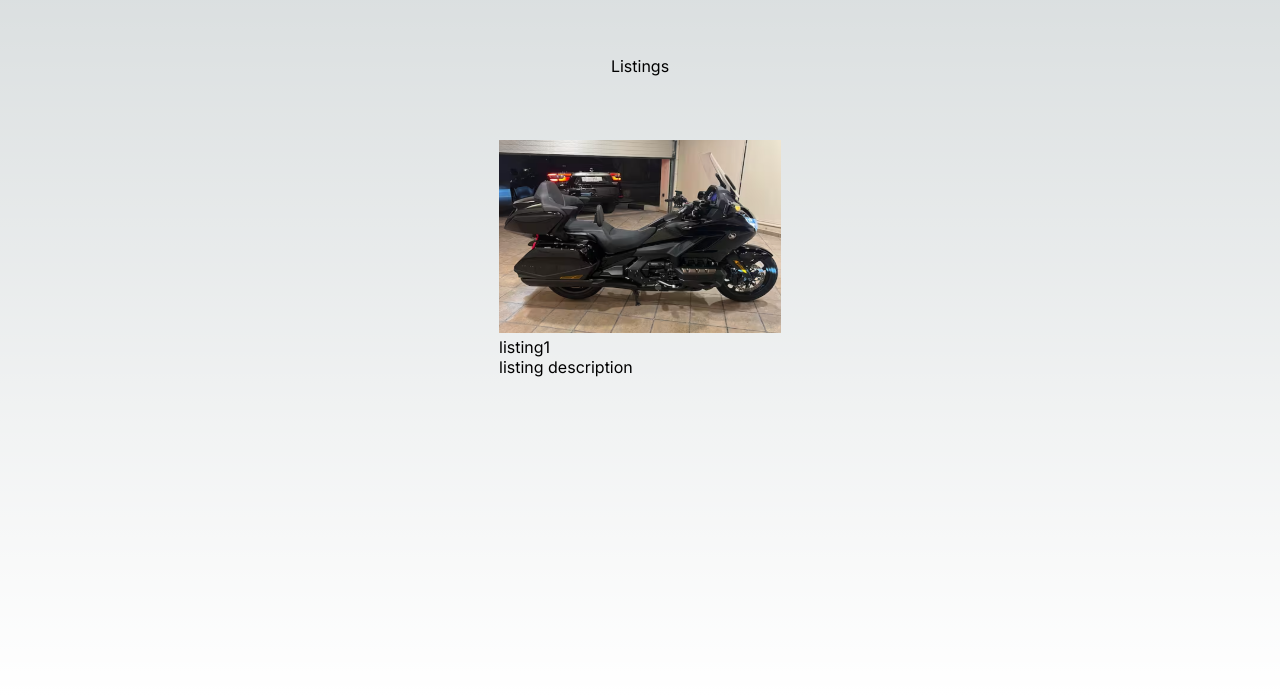
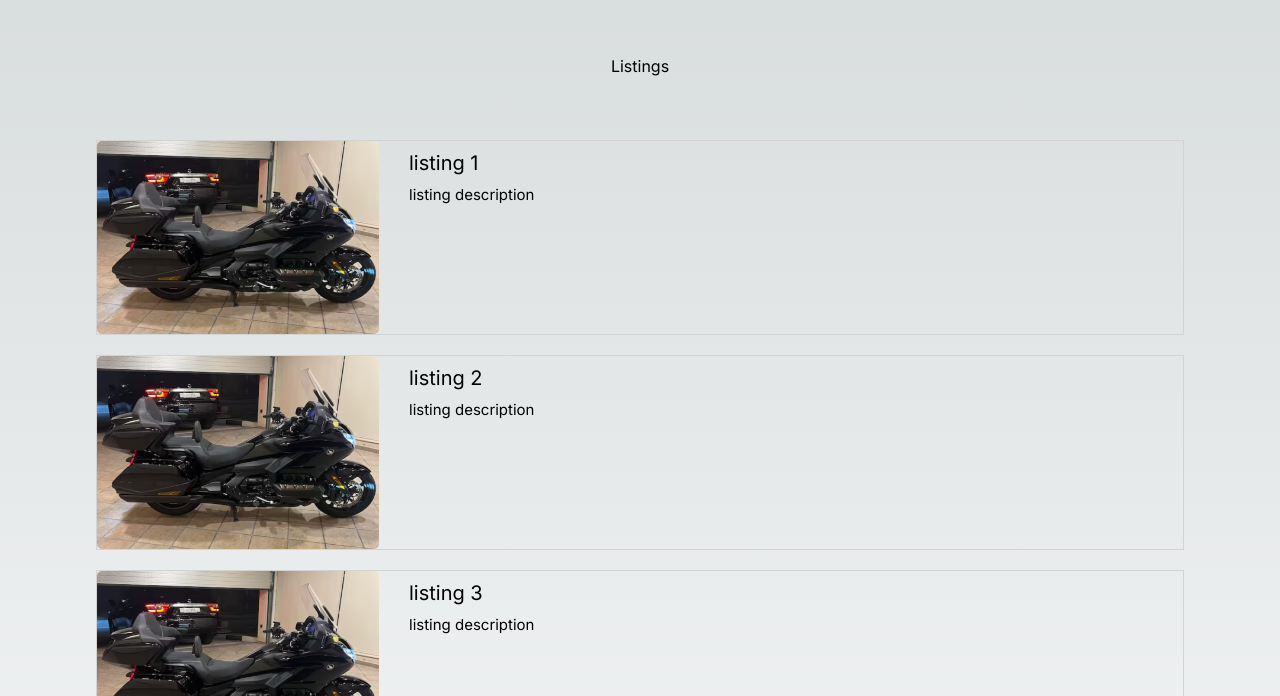
Before and after one commit to cpramshad/nextjs-env-variables, a Next.js app: page /lpv in a window 1280 px wide. Shown: the part 104-800 px from the top of the page. Built offline with nearby package versions, Linux system fonts and the light colour scheme.

Commit message:
Loop and show multiple listings

```diff
--- a/pages/components/LPV/LPV.tsx
+++ b/pages/components/LPV/LPV.tsx
@@ -3,14 +3,19 @@ import { Listing } from "../Listing/Listing";
 import styles from "./LPV.module.css";
 
 export const LPV = () => {
+  const listingCount = 5;
   return (
     <div>
       <div className={styles.center}>Listings</div>
-      <Listing
-        imageUrl="/listing-image.png"
-        title="listing1"
-        subtitle="listing description"
-      />
+      {Array.from({ length: listingCount }).map((_, index) => (
+        <Listing
+          key={index}
+          imageUrl="/listing-image.png"
+          title="listing"
+          subtitle="listing description"
+          number={index + 1}
+        />
+      ))}
     </div>
   );
 };
--- a/pages/components/Listing/Listing.module.css
+++ b/pages/components/Listing/Listing.module.css
@@ -1,7 +1,23 @@
 .container {
   display: flex;
+  margin-bottom: 20px;
+  border: 1px solid lightgray;
 }
-.image-container {
-  border-radius: "5px";
-  overflow: "hidden";
+.imageContainer {
+  border-radius: 5px;
+  overflow: hidden;
+  width: 282px;
+  height: 193px;
+  margin-right: 20px;
 }
+.descriptionContainer {
+  margin: 10px;
+  font-size: 20px;
+}
+.title {
+  font-size: 20px;
+}
+.subtitle {
+  font-size: 15px;
+  padding: 10px 0;
+}
--- a/pages/components/Listing/Listing.tsx
+++ b/pages/components/Listing/Listing.tsx
@@ -4,27 +4,23 @@ interface ListingProps {
   imageUrl: string;
   title: string;
   subtitle: string;
+  number: number;
 }
 
 export const Listing: React.FC<ListingProps> = ({
   imageUrl,
   title,
   subtitle,
+  number,
 }) => {
   return (
-    <div>
+    <div className={styles.container}>
       <div className={styles.imageContainer}>
-        <Image
-          alt="listing image"
-          src={imageUrl}
-          width={282}
-          height={193}
-          objectFit="cover"
-        />
+        <Image alt="listing image" src={imageUrl} width={282} height={193} />
       </div>
-      <div>
-        <div>{title}</div>
-        <div>{subtitle}</div>
+      <div className={styles.descriptionContainer}>
+        <div className={styles.title}>{`${title} ${number}`}</div>
+        <div className={styles.subtitle}>{subtitle}</div>
       </div>
     </div>
   );
--- a/styles/Home.module.css
+++ b/styles/Home.module.css
@@ -2,7 +2,6 @@
   display: flex;
   flex-direction: column;
   justify-content: space-between;
-  align-items: center;
   padding: 6rem;
   min-height: 100vh;
 }
```
